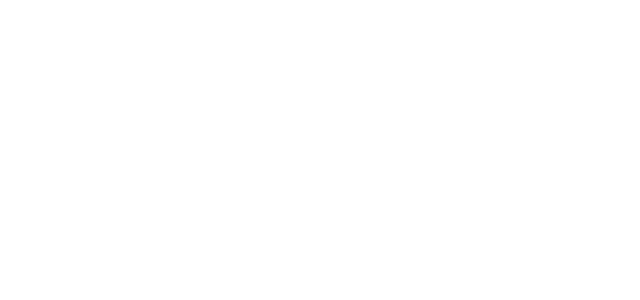
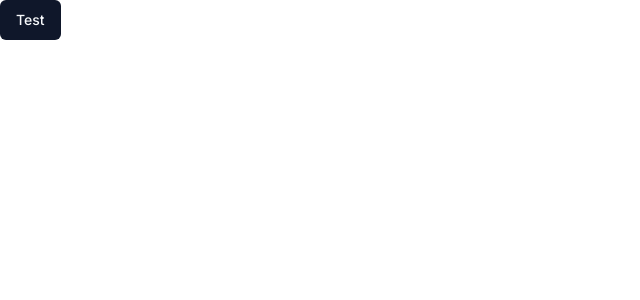
Before and after one commit to muhammedogz/rota-finder, a Next.js app: page / in a window 1280 px wide. Shown: the top 300 px of the page, without its empty margins (0-640 px from the left). Built offline with nearby package versions, Linux system fonts and the light colour scheme.

Commit message:
Update theme switch button

```diff
--- a/src/app/layout.tsx
+++ b/src/app/layout.tsx
@@ -1,8 +1,8 @@
 import { ThemeProvider } from "@/components/theme/ThemeProvider";
-import "./globals.css";
 import type { Metadata } from "next";
 import { Inter } from "next/font/google";
 import { ReactNode } from "react";
+import "./globals.css";
 
 const inter = Inter({ subsets: ["latin"] });
 
@@ -17,10 +17,10 @@
 
 export default function RootLayout({ children }: RootLayoutProps) {
   return (
-    <html lang="en">
-      <ThemeProvider>
-        <body className={inter.className}>{children}</body>
-      </ThemeProvider>
+    <html lang="en" suppressHydrationWarning>
+      <body className={inter.className} suppressHydrationWarning>
+        <ThemeProvider>{children}</ThemeProvider>
+      </body>
     </html>
   );
 }
--- a/src/app/page.tsx
+++ b/src/app/page.tsx
@@ -1,7 +1,9 @@
-import Image from 'next/image'
+import ThemeSwitchButton from "@/components/button/ThemeSwitchButton";
 
 export default function Home() {
   return (
-    <div>test</div>
-  )
+    <div>
+      <ThemeSwitchButton>Test </ThemeSwitchButton>
+    </div>
+  );
 }
--- /dev/null
+++ b/src/components/button/ThemeSwitchButton.tsx
@@ -0,0 +1,19 @@
+"use client";
+
+import { Button, ButtonProps } from "@/components/ui/button";
+import { useTheme } from "next-themes";
+
+type ThemeSwitchButtonProps = ButtonProps;
+
+const ThemeSwitchButton = ({ ...props }: ThemeSwitchButtonProps) => {
+  const { theme, setTheme } = useTheme();
+
+  return (
+    <Button
+      onClick={() => setTheme(theme === "light" ? "dark" : "light")}
+      {...props}
+    />
+  );
+};
+
+export default ThemeSwitchButton;
--- a/src/components/theme/ThemeProvider.tsx
+++ b/src/components/theme/ThemeProvider.tsx
@@ -3,7 +3,7 @@
 import { ThemeProvider as NextThemesProvider } from "next-themes";
 import { type ThemeProviderProps } from "next-themes/dist/types";
 
-export function ThemeProvider({ children, ...props }: ThemeProviderProps) {
+export function ThemeProvider({ ...props }: ThemeProviderProps) {
   return (
     <NextThemesProvider
       attribute="class"
--- a/src/components/ui/button.tsx
+++ b/src/components/ui/button.tsx
@@ -1,10 +1,7 @@
-"use clint";
-
-import * as React from "react";
+import { cn } from "@/lib/utils";
 import { Slot } from "@radix-ui/react-slot";
 import { cva, type VariantProps } from "class-variance-authority";
-
-import { cn } from "@/lib/utils";
+import { forwardRef } from "react";
 
 const buttonVariants = cva(
   "inline-flex items-center justify-center rounded-md text-sm font-medium ring-offset-background transition-colors focus-visible:outline-none focus-visible:ring-2 focus-visible:ring-ring focus-visible:ring-offset-2 disabled:pointer-events-none disabled:opacity-50",
@@ -41,8 +38,7 @@
   asChild?: boolean;
 }
 
-
-const Button = React.forwardRef<HTMLButtonElement, ButtonProps>(
+const Button = forwardRef<HTMLButtonElement, ButtonProps>(
   ({ className, variant, size, asChild = false, ...props }, ref) => {
     const Comp = asChild ? Slot : "button";
     return (
```
